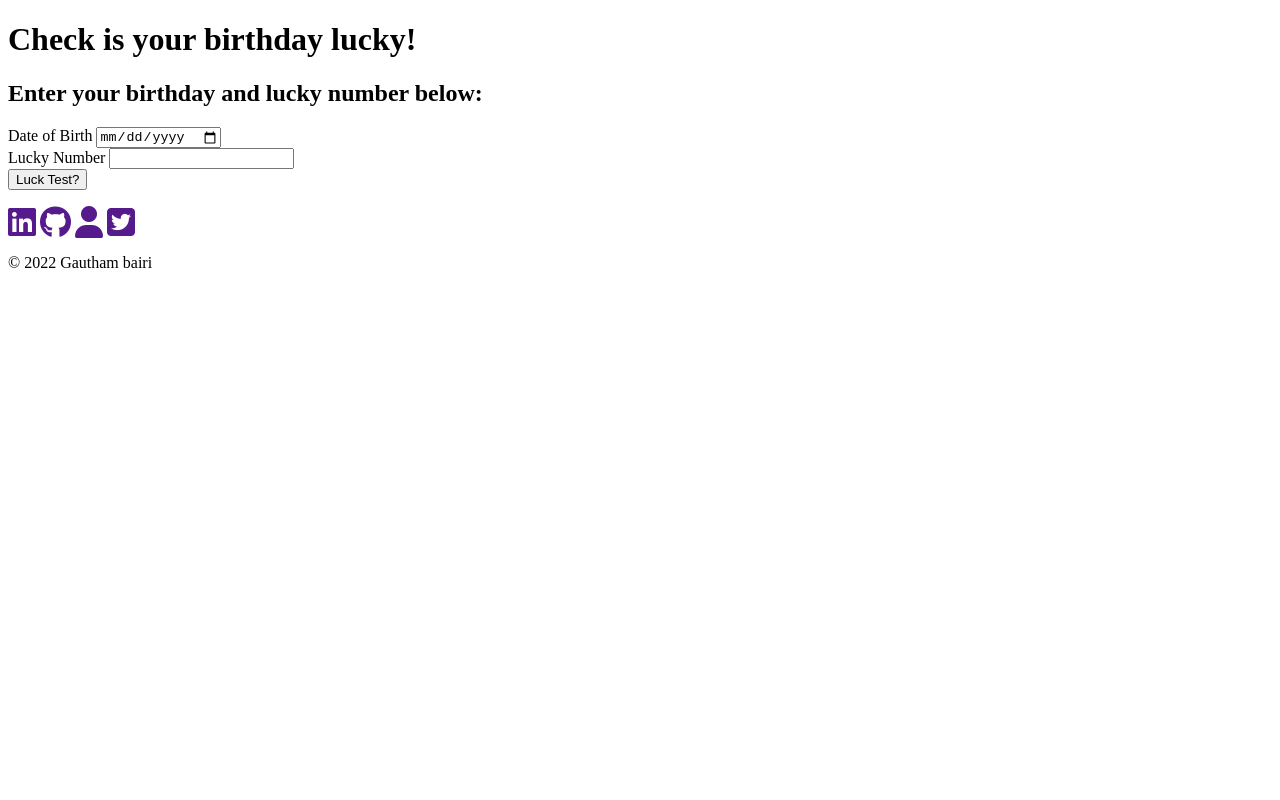
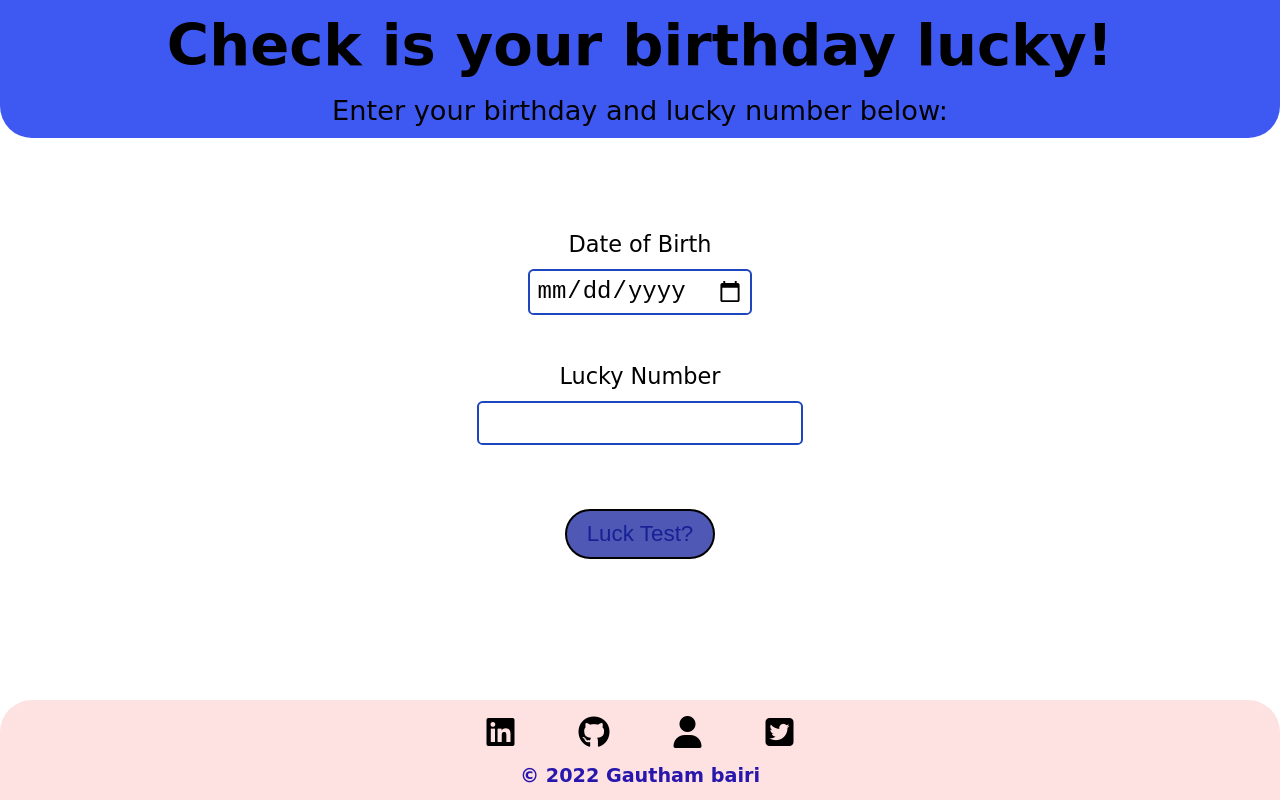
Before and after one commit to Gautham0647/Birth-date-lucky-app, a plain HTML site: page index.html in a window 1280 px wide. Drawn offline with Linux system fonts and the light colour scheme; a web font is replaced by a local one.

Commit message:
style sheets added

```diff
--- a/index.html
+++ b/index.html
@@ -4,6 +4,7 @@
     <meta charset="UTF-8">
     <meta http-equiv="X-UA-Compatible" content="IE=edge">
     <meta name="viewport" content="width=device-width, initial-scale=1.0">
+    <link rel="stylesheet" href="/style.css">
     <script src="https://kit.fontawesome.com/0ae1aebe6f.js" crossorigin="anonymous"></script>
 
     <title>check Birth-date-luck app</title>
--- /dev/null
+++ b/style.css
@@ -0,0 +1,123 @@
+@import url('https://fonts.googleapis.com/css2?family=Fuzzy+Bubbles&family=Merriweather&family=Montserrat:ital,wght@0,400;1,500&family=Sacramento&display=swap');
+
+*{
+    margin: 0;
+    padding: 0;
+    box-sizing: border-box;
+}
+
+body{
+    text-align: center;
+    width: 100%;
+    font-family: 'Fuzzy Bubbles', cursive;
+    font-weight: 400;
+    display: flex;
+    flex-direction: column;
+    height: 100vh;
+}
+
+.title{
+    font-size: 1.8rem;
+    font-weight: 600;
+    margin-bottom: auto;
+    padding: 0.75rem 0;
+    background-color: #3e59f1;
+    border-bottom-right-radius: 2rem;
+    border-bottom-left-radius: 2rem;
+}
+
+h2{
+    font-size: 1.7rem;
+    margin-top: 1rem;
+    font-weight: 500;
+}
+
+.sub-title{
+    margin-top: 1.5rem;
+    margin-bottom: 4rem;
+    font-size: 1.5rem;
+}
+
+input, label{
+    display: block;
+    margin: 0 auto;
+}
+
+label{
+    font-size: 1.4rem;
+    margin-bottom: 0.75rem;
+}
+input{
+    font-size: 1.5rem;
+    border: 2px solid #1e46be;
+    border-radius: 0.35rem;
+    padding: 0.4rem;
+}
+
+.luckynumber-input{
+    text-align: center;
+}
+
+.dob, .luckynumber{
+    margin: 1.5rem 0;
+}
+
+button{
+    margin: 2.5rem;
+    border-radius: 28px;
+    color: #182094;
+    font-size: 1.4rem;
+    background: #4f58b5;
+    padding: 10px 20px 10px 20px;
+    text-decoration: none;
+    border: 2px solid #000000;
+}
+
+button:hover {
+    background: #07a544;
+    text-decoration: none;
+    cursor: pointer;
+}
+
+.result{
+    font-size: 1.7rem;
+    margin-bottom: 2rem;
+}
+
+.icons{
+    display: flex;
+    justify-content: center;
+    margin-bottom: 1rem;
+}
+
+.icons i{
+    margin: 0 2rem;
+    color: black;
+}
+
+.icons i:hover{
+    color: #b80f0f;
+}
+
+.bottom-container{
+    background-color: #FEE2E2;
+    height: 100px;
+    width: 100%;
+    margin-top: auto;
+    padding: 1rem 0;
+    border-top-right-radius: 2rem;
+    border-top-left-radius: 2rem;
+}
+
+.footer-link{
+    font-size: 1rem;
+    display: inline-block;
+}
+
+.copyright{
+    color: rgb(40, 23, 172);
+    font-size: 1.2rem;
+    font-weight: 600;
+    text-align: center;
+    margin-top: 0.5rem;
+}
```
